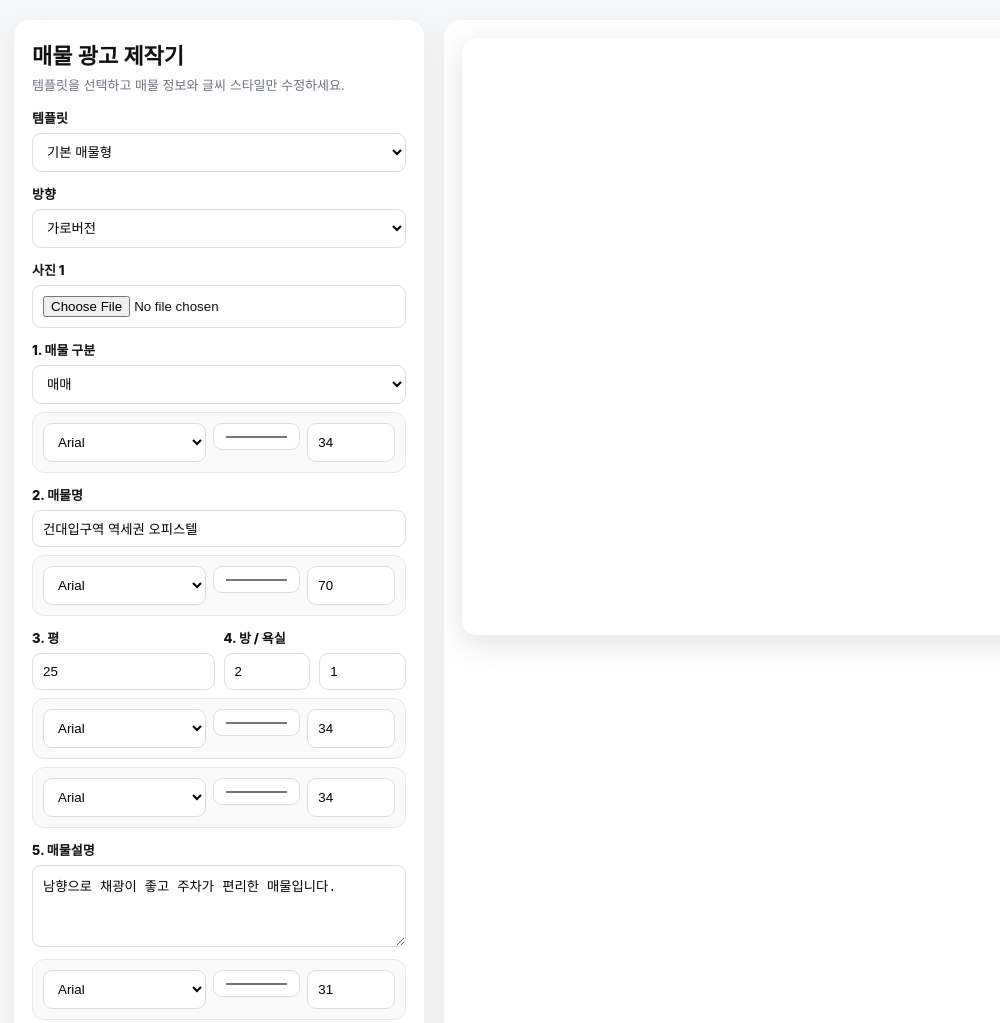
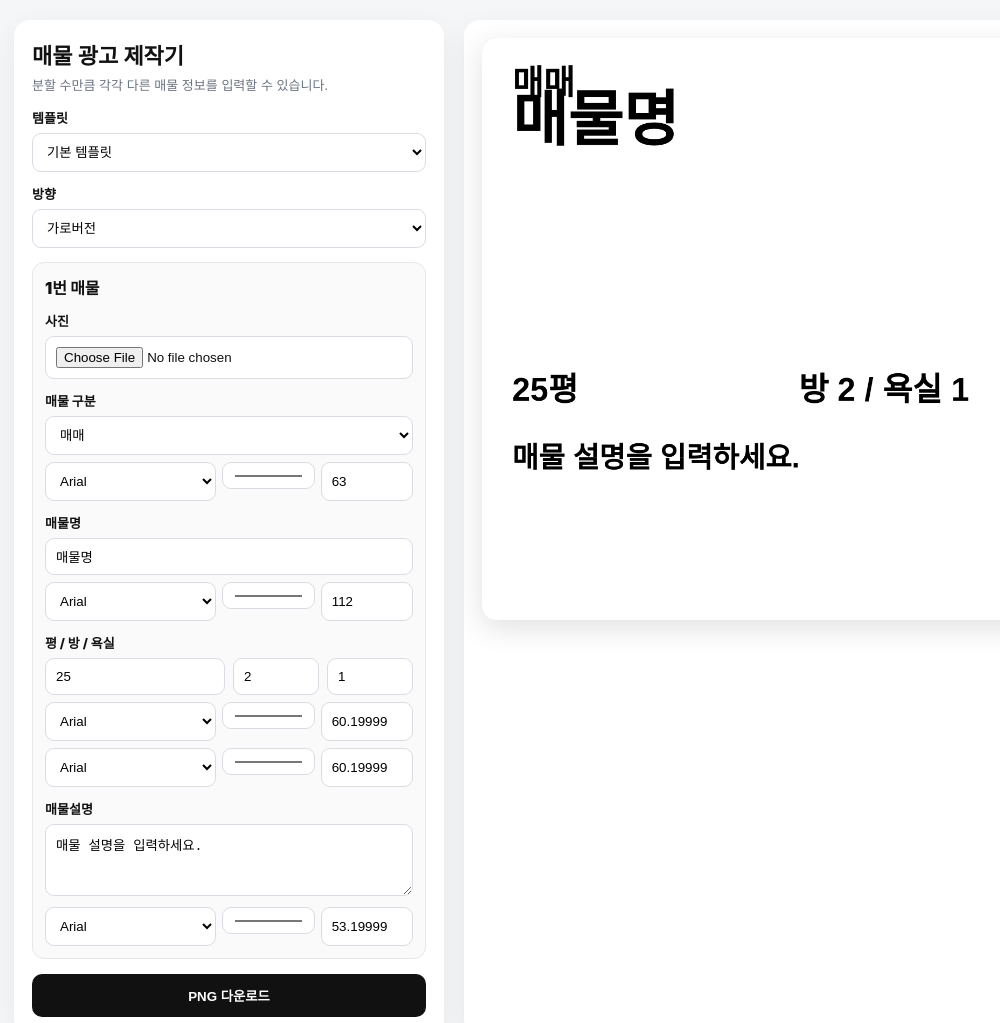
Before and after one commit to syvd920/did, a plain HTML site: page index.html in a window 1280 px wide. Shown: the top 1023 px of the page, without its empty margins (6-1006 px from the left). Drawn offline with Linux system fonts and the light colour scheme.

Commit message:
Add files via upload

```diff
--- a/index.html
+++ b/index.html
@@ -5,11 +5,11 @@
 <title>공인중개사 광고 제작기</title>
 <style>
 *{box-sizing:border-box}body{margin:0;background:#f4f6f8;font-family:-apple-system,BlinkMacSystemFont,"Segoe UI","Noto Sans KR",Arial,sans-serif;color:#111}
-.wrap{max-width:1300px;margin:0 auto;padding:20px;display:grid;grid-template-columns:410px 1fr;gap:20px}.panel{background:#fff;border-radius:16px;padding:18px;box-shadow:0 8px 28px rgba(0,0,0,.06)}
+.wrap{max-width:1320px;margin:0 auto;padding:20px;display:grid;grid-template-columns:430px 1fr;gap:20px}.panel{background:#fff;border-radius:16px;padding:18px;box-shadow:0 8px 28px rgba(0,0,0,.06)}
 h1{font-size:22px;margin:0 0 6px}.desc{font-size:13px;color:#6b7280;line-height:1.5}label{display:block;font-size:13px;font-weight:800;margin:12px 0 6px}
-input,select,textarea{width:100%;padding:10px;border:1px solid #d9dde3;border-radius:9px;background:#fff}textarea{min-height:82px;resize:vertical}
-.row{display:grid;grid-template-columns:1fr 1fr;gap:9px}.stylebox{border:1px solid #e5e7eb;border-radius:12px;padding:10px;margin-top:8px;background:#fafafa}
-.stylegrid{display:grid;grid-template-columns:1.3fr .7fr .7fr;gap:7px}
+input,select,textarea{width:100%;padding:10px;border:1px solid #d9dde3;border-radius:9px;background:#fff}textarea{min-height:72px;resize:vertical}
+.cellform{border:1px solid #e5e7eb;border-radius:12px;padding:12px;margin-top:14px;background:#fafafa}.celltitle{font-weight:900;margin-bottom:8px}
+.row{display:grid;grid-template-columns:1fr 1fr;gap:8px}.stylegrid{display:grid;grid-template-columns:1.3fr .7fr .7fr;gap:6px;margin-top:7px}
 button{border:0;border-radius:10px;padding:12px;font-weight:900;cursor:pointer}.primary{background:#111;color:#fff;width:100%;margin-top:15px}
 .preview{display:flex;justify-content:center;align-items:flex-start;overflow:auto}canvas{max-width:100%;height:auto;background:#ddd;border-radius:14px;box-shadow:0 8px 30px rgba(0,0,0,.12)}
 @media(max-width:950px){.wrap{grid-template-columns:1fr}}
@@ -19,61 +19,12 @@ button{border:0;border-radius:10px;padding:12px;font-weight:900;cursor:pointer}.
 <div class="wrap">
 <section class="panel">
 <h1>매물 광고 제작기</h1>
-<div class="desc">템플릿을 선택하고 매물 정보와 글씨 스타일만 수정하세요.</div>
-
+<div class="desc">분할 수만큼 각각 다른 매물 정보를 입력할 수 있습니다.</div>
 <label>템플릿</label><select id="tpl"></select>
-<label>방향</label>
-<select id="orientation">
-  <option value="landscape">가로버전</option>
-  <option value="portrait">세로버전</option>
-</select>
-
-<div id="photos"></div>
-
-<label>1. 매물 구분</label>
-<select id="dealType">
-  <option value="매매">매매</option><option value="월세">월세</option><option value="전세">전세</option>
-</select>
-<div class="stylebox"><div class="stylegrid">
-  <select id="dealTypeFont"></select><input type="color" id="dealTypeColor"><input type="number" id="dealTypeSize" min="12" max="160">
-</div></div>
-
-<label>2. 매물명</label>
-<input id="propertyName" value="건대입구역 역세권 오피스텔">
-<div class="stylebox"><div class="stylegrid">
-  <select id="propertyNameFont"></select><input type="color" id="propertyNameColor"><input type="number" id="propertyNameSize" min="12" max="160">
-</div></div>
-
-<div class="row">
-  <div>
-    <label>3. 평</label>
-    <input id="pyeong" type="number" value="25" min="0">
-  </div>
-  <div>
-    <label>4. 방 / 욕실</label>
-    <div class="row">
-      <input id="roomCount" type="number" value="2" min="0" placeholder="방">
-      <input id="bathCount" type="number" value="1" min="0" placeholder="욕실">
-    </div>
-  </div>
-</div>
-
-<div class="stylebox"><div class="stylegrid">
-  <select id="pyeongFont"></select><input type="color" id="pyeongColor"><input type="number" id="pyeongSize" min="12" max="160">
-</div></div>
-<div class="stylebox"><div class="stylegrid">
-  <select id="roomsBathsFont"></select><input type="color" id="roomsBathsColor"><input type="number" id="roomsBathsSize" min="12" max="160">
-</div></div>
-
-<label>5. 매물설명</label>
-<textarea id="description">남향으로 채광이 좋고 주차가 편리한 매물입니다.</textarea>
-<div class="stylebox"><div class="stylegrid">
-  <select id="descriptionFont"></select><input type="color" id="descriptionColor"><input type="number" id="descriptionSize" min="12" max="160">
-</div></div>
-
+<label>방향</label><select id="orientation"><option value="landscape">가로버전</option><option value="portrait">세로버전</option></select>
+<div id="forms"></div>
 <button class="primary" id="download">PNG 다운로드</button>
 </section>
-
 <section class="panel preview"><canvas id="canvas" width="1400" height="1080"></canvas></section>
 </div>
 
@@ -81,104 +32,99 @@ button{border:0;border-radius:10px;padding:12px;font-weight:900;cursor:pointer}.
 <script src="published-templates.js"></script>
 <script>
 const $=id=>document.getElementById(id),ctx=$('canvas').getContext('2d');
-let templates=(window.PUBLISHED_TEMPLATES&&window.PUBLISHED_TEMPLATES.length)?window.PUBLISHED_TEMPLATES:DEFAULT_TEMPLATES,imgs=[],bgImg=null;
+let templates=(window.PUBLISHED_TEMPLATES&&window.PUBLISHED_TEMPLATES.length)?window.PUBLISHED_TEMPLATES:DEFAULT_TEMPLATES,bgImg=null,cellImages=[];
 const fonts=['Arial','Noto Sans KR','Pretendard','serif','sans-serif'];
-const keys=['dealType','propertyName','pyeong','roomsBaths','description'];
-
 function cur(){return templates.find(t=>t.id===$('tpl').value)||templates[0]}
-function fillTemplates(){templates.forEach(t=>{const o=document.createElement('option');o.value=t.id;o.textContent=t.name;$('tpl').appendChild(o)})}
-function fillFonts(){keys.forEach(k=>{const s=$(k+'Font');fonts.forEach(f=>{const o=document.createElement('option');o.value=f;o.textContent=f;s.appendChild(o)})})}
-function styleCfg(key,base){return {
-  fontFamily:$(key+'Font').value||base.fontFamily||'Arial',
-  color:$(key+'Color').value||base.color||'#000000',
-  fontSize:Number($(key+'Size').value)||base.fontSize||30
-}}
-function syncStyles(){
-  const t=cur(),o=$('orientation').value,ld=t.layoutData&&t.layoutData[o];
-  t.fields.forEach(f=>{
-    const d=(ld&&ld.fields&&ld.fields[f.key])?ld.fields[f.key]:f;
-    if(keys.includes(f.key)){
-      $(f.key+'Font').value=d.fontFamily||'Arial';
-      $(f.key+'Color').value=d.color||'#000000';
-      $(f.key+'Size').value=d.fontSize||30;
+function fill(){templates.forEach(t=>{const o=document.createElement('option');o.value=t.id;o.textContent=t.name;$('tpl').appendChild(o)})}
+function makeCells(split,w,h,o){
+  let cells=[];
+  if(split===1)cells=[{x:0,y:0,w,h}];
+  if(split===2)cells=o==='landscape'?[{x:0,y:0,w:w/2,h},{x:w/2,y:0,w:w/2,h}]:[{x:0,y:0,w,h:h/2},{x:0,y:h/2,w,h:h/2}];
+  if(split===3)cells=o==='landscape'?[0,1,2].map(i=>({x:i*w/3,y:0,w:w/3,h})):[0,1,2].map(i=>({x:0,y:i*h/3,w,h:h/3}));
+  if(split===4)cells=[0,1,2,3].map(i=>({x:(i%2)*w/2,y:Math.floor(i/2)*h/2,w:w/2,h:h/2}));
+  if(split===6)cells=o==='landscape'?[0,1,2,3,4,5].map(i=>({x:(i%3)*w/3,y:Math.floor(i/3)*h/2,w:w/3,h:h/2})):[0,1,2,3,4,5].map(i=>({x:(i%2)*w/2,y:Math.floor(i/2)*h/3,w:w/2,h:h/3}));
+  return cells;
+}
+function baseFields(cell){
+  const pad=Math.max(16,cell.w*.04);
+  return [
+    {key:'dealType',x:cell.x+pad,y:cell.y+pad,fontSize:Math.max(18,cell.w*.045),color:'#fff',weight:800,fontFamily:'Arial'},
+    {key:'propertyName',x:cell.x+pad,y:cell.y+pad+48,fontSize:Math.max(26,cell.w*.08),color:'#fff',weight:900,fontFamily:'Arial'},
+    {key:'pyeong',x:cell.x+pad,y:cell.y+cell.h*.58,fontSize:Math.max(18,cell.w*.043),color:'#fff',weight:700,fontFamily:'Arial'},
+    {key:'roomsBaths',x:cell.x+cell.w*.42,y:cell.y+cell.h*.58,fontSize:Math.max(18,cell.w*.043),color:'#fff',weight:700,fontFamily:'Arial'},
+    {key:'description',x:cell.x+pad,y:cell.y+cell.h*.70,fontSize:Math.max(17,cell.w*.038),color:'#fff',weight:700,fontFamily:'Arial',maxWidth:cell.w-pad*2,maxLines:2,lineHeight:Math.max(24,cell.w*.05)}
+  ];
+}
+function styleControls(key,idx,base){
+  const wrap=document.createElement('div');wrap.className='stylegrid';
+  const fs=document.createElement('select');fonts.forEach(f=>{const o=document.createElement('option');o.value=f;o.textContent=f;fs.appendChild(o)});fs.value=base.fontFamily||'Arial';fs.id=`${key}Font${idx}`;
+  const c=document.createElement('input');c.type='color';c.value=base.color||'#000000';c.id=`${key}Color${idx}`;
+  const s=document.createElement('input');s.type='number';s.min=10;s.max=160;s.value=base.fontSize||24;s.id=`${key}Size${idx}`;
+  [fs,c,s].forEach(el=>el.addEventListener('input',render));wrap.append(fs,c,s);return wrap;
+}
+function setupForms(){
+  const t=cur(),o=$('orientation').value,d=t.orientations[o],ld=t.layoutData&&t.layoutData[o],cells=(ld&&ld.cells)||makeCells(t.panelSplit||1,d.width,d.height,o);
+  const box=$('forms');box.innerHTML='';cellImages=[];
+  cells.forEach((cell,idx)=>{
+    const flds=(ld&&ld.cellData&&ld.cellData[idx]&&ld.cellData[idx].fields)||baseFields(cell);
+    const f=document.createElement('div');f.className='cellform';f.innerHTML=`<div class="celltitle">${idx+1}번 매물</div>`;
+    if(t.hasPhoto){
+      const lab=document.createElement('label');lab.textContent='사진';const inp=document.createElement('input');inp.type='file';inp.accept='image/*';
+      inp.addEventListener('change',e=>{const file=e.target.files[0];if(!file)return;const r=new FileReader();r.onload=ev=>{const im=new Image();im.onload=()=>{cellImages[idx]=im;render()};im.src=ev.target.result};r.readAsDataURL(file)});f.append(lab,inp);
     }
+    const deal=document.createElement('select');deal.id=`dealType${idx}`;['매매','월세','전세'].forEach(v=>{const op=document.createElement('option');op.value=v;op.textContent=v;deal.appendChild(op)});
+    const name=document.createElement('input');name.id=`propertyName${idx}`;name.value='매물명';
+    const row=document.createElement('div');row.className='row';
+    const py=document.createElement('input');py.type='number';py.id=`pyeong${idx}`;py.value=25;
+    const rb=document.createElement('div');rb.className='row';
+    const room=document.createElement('input');room.type='number';room.id=`room${idx}`;room.value=2;
+    const bath=document.createElement('input');bath.type='number';bath.id=`bath${idx}`;bath.value=1;rb.append(room,bath);row.append(py,rb);
+    const desc=document.createElement('textarea');desc.id=`description${idx}`;desc.value='매물 설명을 입력하세요.';
+    [deal,name,py,room,bath,desc].forEach(el=>el.addEventListener('input',render));
+    f.appendChild(document.createElement('label')).textContent='매물 구분';f.append(deal,styleControls('dealType',idx,flds.find(x=>x.key==='dealType')||{}));
+    f.appendChild(document.createElement('label')).textContent='매물명';f.append(name,styleControls('propertyName',idx,flds.find(x=>x.key==='propertyName')||{}));
+    f.appendChild(document.createElement('label')).textContent='평 / 방 / 욕실';f.append(row,styleControls('pyeong',idx,flds.find(x=>x.key==='pyeong')||{}),styleControls('roomsBaths',idx,flds.find(x=>x.key==='roomsBaths')||{}));
+    f.appendChild(document.createElement('label')).textContent='매물설명';f.append(desc,styleControls('description',idx,flds.find(x=>x.key==='description')||{}));
+    box.appendChild(f);
   });
 }
-function setupPhotos(){
-  const t=cur(),box=$('photos');box.innerHTML='';imgs=[];
-  if(!t.hasPhoto)return;
-  for(let i=0;i<t.photoSplit;i++){
-    const l=document.createElement('label');l.textContent=`사진 ${i+1}`;
-    const inp=document.createElement('input');inp.type='file';inp.accept='image/*';
-    inp.addEventListener('change',e=>{const f=e.target.files[0];if(!f)return;const r=new FileReader();r.onload=ev=>{const im=new Image();im.onload=()=>{imgs[i]=im;render()};im.src=ev.target.result};r.readAsDataURL(f)});
-    box.appendChild(l);box.appendChild(inp)
-  }
+function contain(im,b){
+  const sc=Math.min(b.w/im.width,b.h/im.height),w=im.width*sc,h=im.height*sc,x=b.x+(b.w-w)/2,y=b.y+(b.h-h)/2;ctx.drawImage(im,x,y,w,h);
 }
-function contain(im,b){
-  const scale=Math.min(b.w/im.width,b.h/im.height);
-  const w=im.width*scale,h=im.height*scale,x=b.x+(b.w-w)/2,y=b.y+(b.h-h)/2;
-  ctx.drawImage(im,x,y,w,h);
+function drawWrapped(text,cfg,idx){
+  const font=document.getElementById(`descriptionFont${idx}`).value,size=Number(document.getElementById(`descriptionSize${idx}`).value),color=document.getElementById(`descriptionColor${idx}`).value;
+  ctx.font=`${cfg.weight||700} ${size}px "${font}"`;ctx.fillStyle=color;ctx.textBaseline='top';ctx.textAlign=cfg.align||'left';
+  const mw=cfg.maxWidth||400,lh=cfg.lineHeight||size*1.25;let line='',lines=[];
+  for(const ch of [...text]){const test=line+ch;if(ctx.measureText(test).width>mw&&line){lines.push(line);line=ch}else line=test}if(line)lines.push(line);
+  lines.slice(0,2).forEach((ln,i)=>ctx.fillText(ln,cfg.x,cfg.y+i*lh));
 }
-function fallbackBoxes(split,w,h){
-  const gap=14,pad=30,top=30,uw=w-pad*2,uh=Math.floor(h*.58)-top;let a=[];
-  if(split===1)a=[{x:pad,y:top,w:uw,h:uh}];
-  if(split===2)a=[{x:pad,y:top,w:(uw-gap)/2,h:uh},{x:pad+(uw+gap)/2,y:top,w:(uw-gap)/2,h:uh}];
-  if(split===3)a=[0,1,2].map(i=>({x:pad+i*((uw-2*gap)/3+gap),y:top,w:(uw-2*gap)/3,h:uh}));
-  if(split===4)a=[0,1,2,3].map(i=>({x:pad+(i%2)*((uw-gap)/2+gap),y:top+Math.floor(i/2)*((uh-gap)/2+gap),w:(uw-gap)/2,h:(uh-gap)/2}));
-  if(split===6)a=[0,1,2,3,4,5].map(i=>({x:pad+(i%3)*((uw-2*gap)/3+gap),y:top+Math.floor(i/3)*((uh-gap)/2+gap),w:(uw-2*gap)/3,h:(uh-gap)/2}));
-  return a
+function drawSimple(text,cfg,key,idx){
+  const font=document.getElementById(`${key}Font${idx}`).value,size=Number(document.getElementById(`${key}Size${idx}`).value),color=document.getElementById(`${key}Color${idx}`).value;
+  ctx.font=`${cfg.weight||700} ${size}px "${font}"`;ctx.fillStyle=color;ctx.textBaseline='top';ctx.textAlign=cfg.align||'left';ctx.fillText(text,cfg.x,cfg.y);
 }
-function drawWrapped(text,cfg,maxLines=2){
-  const style=styleCfg(cfg.key,cfg);
-  ctx.font=`${cfg.weight||700} ${style.fontSize}px "${style.fontFamily}"`;
-  ctx.fillStyle=style.color;ctx.textAlign=cfg.align||'left';ctx.textBaseline='top';
-  const maxWidth=cfg.maxWidth||800,lineHeight=cfg.lineHeight||Math.round(style.fontSize*1.25);
-  const chars=[...text];let line='',lines=[];
-  for(const ch of chars){
-    const test=line+ch;
-    if(ctx.measureText(test).width>maxWidth && line){lines.push(line);line=ch}else line=test;
-  }
-  if(line)lines.push(line);
-  lines.slice(0,maxLines).forEach((ln,i)=>ctx.fillText(ln,cfg.x,cfg.y+i*lineHeight));
-}
-function drawField(text,cfg){
-  const style=styleCfg(cfg.key,cfg);
-  ctx.font=`${cfg.weight||700} ${style.fontSize}px "${style.fontFamily}"`;
-  ctx.fillStyle=style.color;ctx.textAlign=cfg.align||'left';ctx.textBaseline='top';ctx.fillText(text,cfg.x,cfg.y);
-}
-function loadBgThenRender(){
+function loadBg(){
   const t=cur(),o=$('orientation').value,src=t.backgrounds&&t.backgrounds[o];
   if(!src){bgImg=null;render();return}
-  const im=new Image();im.onload=()=>{bgImg=im;render()};im.src=src
+  const im=new Image();im.onload=()=>{bgImg=im;render()};im.src=src;
 }
 function render(){
-  const t=cur(),o=$('orientation').value,d=t.orientations[o],ld=t.layoutData&&t.layoutData[o];
+  const t=cur(),o=$('orientation').value,d=t.orientations[o],ld=t.layoutData&&t.layoutData[o],cells=(ld&&ld.cells)||makeCells(t.panelSplit||1,d.width,d.height,o);
   $('canvas').width=d.width;$('canvas').height=d.height;ctx.fillStyle='#fff';ctx.fillRect(0,0,d.width,d.height);
-
-  const pbs=(ld&&ld.photoBoxes)||fallbackBoxes(t.photoSplit||1,d.width,d.height);
-  if(t.hasPhoto)pbs.forEach((b,i)=>{ctx.save();ctx.beginPath();ctx.rect(b.x,b.y,b.w,b.h);ctx.clip();if(imgs[i])contain(imgs[i],b);ctx.restore()});
-
+  cells.forEach((cell,idx)=>{
+    if(t.hasPhoto&&cellImages[idx]){ctx.save();ctx.beginPath();ctx.rect(cell.x,cell.y,cell.w,cell.h);ctx.clip();contain(cellImages[idx],cell);ctx.restore()}
+  });
   if(bgImg)ctx.drawImage(bgImg,0,0,d.width,d.height);
-
-  const vals={
-    dealType:$('dealType').value,
-    propertyName:$('propertyName').value,
-    pyeong:$('pyeong').value ? $('pyeong').value+'평' : '',
-    roomsBaths:`방 ${$('roomCount').value||0} / 욕실 ${$('bathCount').value||0}`,
-    description:$('description').value
-  };
-
-  t.fields.forEach(f=>{
-    const x=(ld&&ld.fields&&ld.fields[f.key])?{...f,...ld.fields[f.key]}:f;x.key=f.key;
-    if(f.key==='description')drawWrapped(vals[f.key]||'',x,2);else drawField(vals[f.key]||'',x);
+  cells.forEach((cell,idx)=>{
+    const flds=(ld&&ld.cellData&&ld.cellData[idx]&&ld.cellData[idx].fields)||baseFields(cell),fm=Object.fromEntries(flds.map(f=>[f.key,f]));
+    drawSimple(document.getElementById(`dealType${idx}`).value,fm.dealType,'dealType',idx);
+    drawSimple(document.getElementById(`propertyName${idx}`).value,fm.propertyName,'propertyName',idx);
+    drawSimple((document.getElementById(`pyeong${idx}`).value||'')+'평',fm.pyeong,'pyeong',idx);
+    drawSimple(`방 ${document.getElementById(`room${idx}`).value||0} / 욕실 ${document.getElementById(`bath${idx}`).value||0}`,fm.roomsBaths,'roomsBaths',idx);
+    drawWrapped(document.getElementById(`description${idx}`).value,fm.description,idx);
   });
 }
-$('tpl').addEventListener('change',()=>{setupPhotos();syncStyles();loadBgThenRender()});
-$('orientation').addEventListener('change',()=>{setupPhotos();syncStyles();loadBgThenRender()});
-['dealType','propertyName','pyeong','roomCount','bathCount','description'].forEach(id=>$(id).addEventListener('input',render));
-keys.forEach(k=>[$(k+'Font'),$(k+'Color'),$(k+'Size')].forEach(el=>{el.addEventListener('input',render);el.addEventListener('change',render)}));
+$('tpl').addEventListener('change',()=>{setupForms();loadBg()});$('orientation').addEventListener('change',()=>{setupForms();loadBg()});
 $('download').addEventListener('click',()=>{render();const a=document.createElement('a');a.download='realestate_ad.png';a.href=$('canvas').toDataURL('image/png');a.click()});
-
-fillTemplates();fillFonts();setupPhotos();syncStyles();loadBgThenRender();
+fill();setupForms();loadBg();
 </script>
 </body></html>
--- a/templates.js
+++ b/templates.js
@@ -2,20 +2,20 @@
 window.DEFAULT_TEMPLATES = [
   {
     id: "tpl1",
-    name: "기본 매물형",
+    name: "기본 템플릿",
     hasPhoto: true,
-    photoSplit: 1,
+    panelSplit: 1,
     backgrounds: { landscape:"", portrait:"" },
     orientations: {
       landscape: { width: 1400, height: 1080 },
-      portrait: { width: 1080, height: 1300 }
+      portrait: { width: 1080, height: 1368 }
     },
     fields: [
-      { key:"dealType", label:"매물 구분", x:70, y:650, fontSize:34, color:"#ffffff", weight:800, align:"left", fontFamily:"Arial" },
-      { key:"propertyName", label:"매물명", x:70, y:710, fontSize:70, color:"#ffffff", weight:900, align:"left", fontFamily:"Arial" },
-      { key:"pyeong", label:"평", x:70, y:855, fontSize:34, color:"#ffffff", weight:700, align:"left", fontFamily:"Arial" },
-      { key:"roomsBaths", label:"방·욕실", x:250, y:855, fontSize:34, color:"#ffffff", weight:700, align:"left", fontFamily:"Arial" },
-      { key:"description", label:"매물설명", x:70, y:920, fontSize:31, color:"#ffffff", weight:700, align:"left", fontFamily:"Arial", maxWidth:1120, maxLines:2, lineHeight:40 }
+      { key:"dealType", label:"매물 구분", x:40, y:40, fontSize:30, color:"#ffffff", weight:800, align:"left", fontFamily:"Arial" },
+      { key:"propertyName", label:"매물명", x:40, y:95, fontSize:54, color:"#ffffff", weight:900, align:"left", fontFamily:"Arial" },
+      { key:"pyeong", label:"평", x:40, y:185, fontSize:28, color:"#ffffff", weight:700, align:"left", fontFamily:"Arial" },
+      { key:"roomsBaths", label:"방·욕실", x:180, y:185, fontSize:28, color:"#ffffff", weight:700, align:"left", fontFamily:"Arial" },
+      { key:"description", label:"매물설명", x:40, y:240, fontSize:25, color:"#ffffff", weight:700, align:"left", fontFamily:"Arial", maxWidth:520, maxLines:2, lineHeight:34 }
     ]
   }
 ];
```
Also changed, not shown: admin.html (+90 -87 lines), 1 other file.
